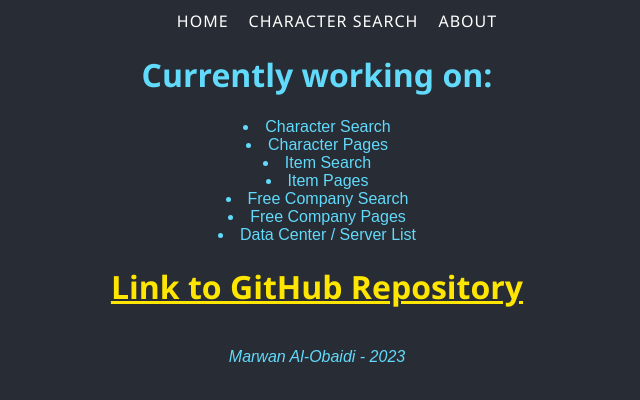
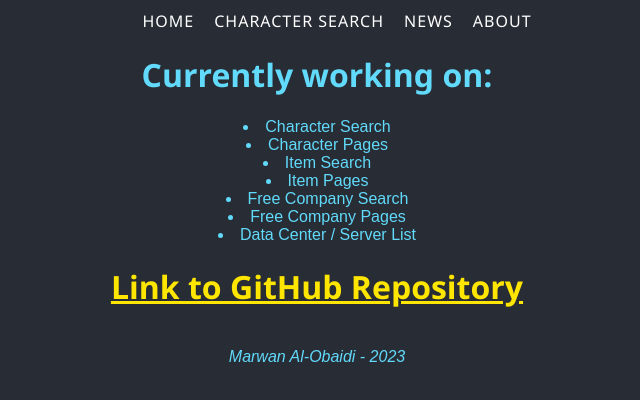
Before and after one commit to MarwanAl-Obaidi/FFXIV-Lodestone-Search, a React (Create React App) app: page /About in a window 1280 px wide. Shown: the top 400 px of the page, without its empty margins (323-963 px from the left). Built offline with nearby package versions, Linux system fonts and the light colour scheme.

Commit message:
News page added

```diff
--- a/src/App.css
+++ b/src/App.css
@@ -3,6 +3,14 @@
   color: #61dafb;
   margin: 50px auto;
   border: 2px brown solid;
+  border-radius: 4px;
+  width: 500px;
+}
+
+.News {
+  text-align: center;
+  color: #61dafb;
+  margin: 50px auto;
   border-radius: 4px;
   width: 500px;
 }
--- a/src/index.js
+++ b/src/index.js
@@ -4,6 +4,7 @@ import Layout from "./pages/Layout";
 import Home from "./pages/Home";
 import CharacterSearch from "./pages/CharacterSearch";
 import About from "./pages/About";
+import News from "./pages/News";
 import NoPage from "./pages/NoPage";
 import Character from "./pages/Character";
 import './App.css';
@@ -16,6 +17,7 @@ export default function App() {
           <Route index element={<Home />} />
           <Route path="CharacterSearch" element={<CharacterSearch />} />
           <Route path="About" element={<About />} />
+          <Route path="News" element={<News />} />
           <Route path="*" element={<NoPage />} />
           {/* <Route path="Character" element={<Character />}/> */}
           <Route path="/Character/:id" element={<Character />} />
--- a/src/pages/Layout.jsx
+++ b/src/pages/Layout.jsx
@@ -18,6 +18,9 @@ const Layout = () => {
                                 <Link to="/CharacterSearch">CHARACTER SEARCH</Link>
                             </li>
                             <li>
+                                <Link to="/News">NEWS</Link>
+                            </li>
+                            <li>
                                 <Link to="/About">ABOUT</Link>
                             </li>
                         </ul>
--- /dev/null
+++ b/src/pages/News.jsx
@@ -0,0 +1,32 @@
+import React, { useEffect, useState } from 'react';
+import '../App.css';
+
+function News() {
+    const [news, setNews] = useState([]);
+
+  useEffect(() => {
+    fetch('https://lodestonenews.com/news/topics')
+    .then(response => response.json())
+    .then(resData => setNews(resData))
+  }, []);
+
+  return (
+    <div className="News">
+      <table>
+        <tbody>
+        {
+          news.map((news, index) =>
+           <tr key={index}>
+             <h3><a href={news.url}>{news.title}</a></h3>
+             <img src={news.image} alt="news" width={490} />
+             <p>{news.description}</p>
+           </tr>
+          )
+        }
+        </tbody>
+      </table>
+     </div>
+  );
+}
+
+export default News;
```
